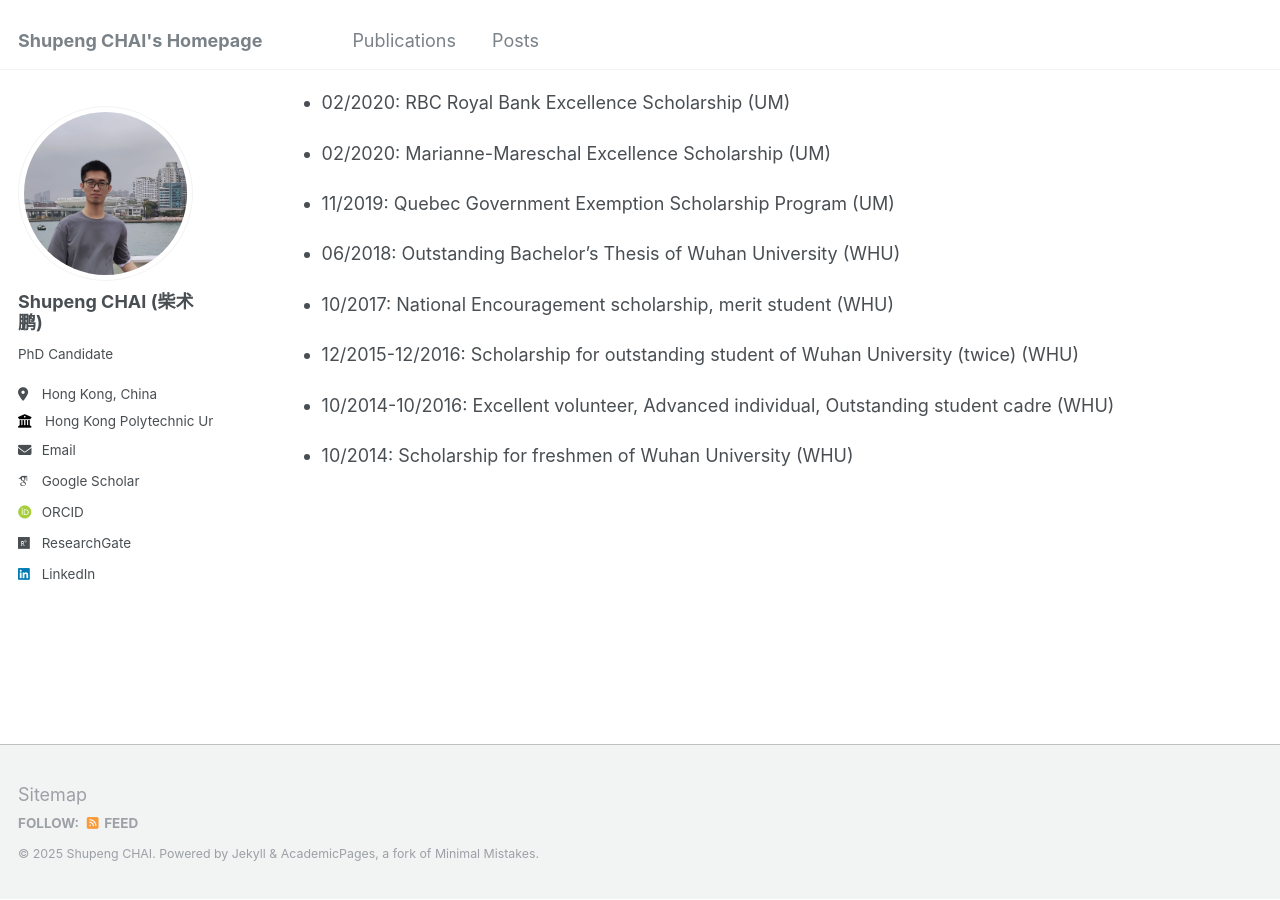
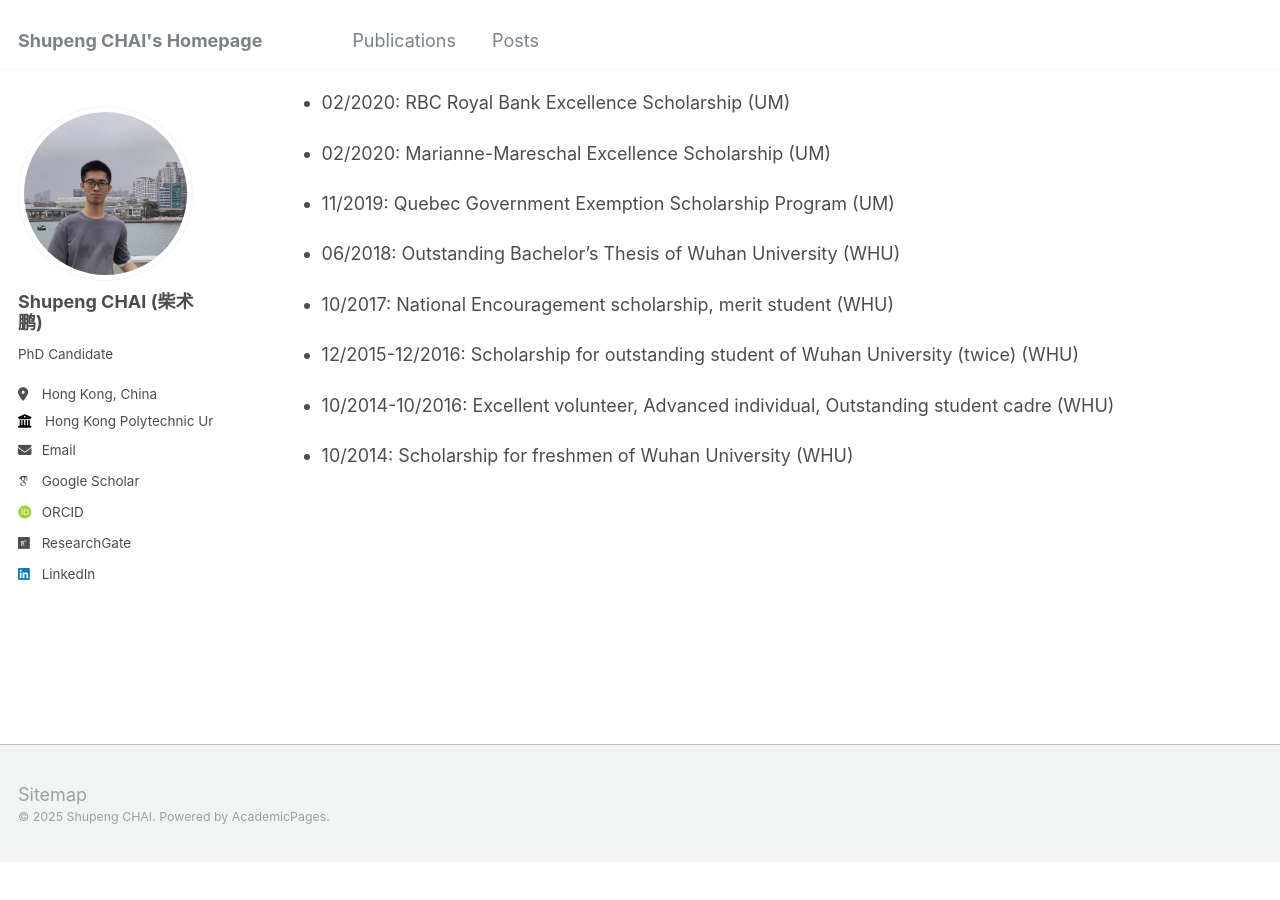
Before and after one commit to spchai/spchai.github.io, a Jekyll site: the page built from _pages/about.md, in a window 1280 px wide and 900 px high, scrolled down 2029 px. Built offline with Jekyll 4.4.1, drawn with Linux system fonts in a browser that asks for light colours; some web fonts are replaced; after the commit the page ends 2892 px from its top, so only the background shows below that.

Commit message:
Update footer.html

```diff
--- a/_includes/footer.html
+++ b/_includes/footer.html
@@ -1,6 +1,6 @@
 {% include base_path %}
 
-{% if site.author.github or site.author.bitbucket or site.atom_feed.hide != true %}
+<!--{% if site.author.github or site.author.bitbucket or site.atom_feed.hide != true %}
 <div class="page__footer-follow">
   <ul class="social-icons">
     {% if site.data.ui-text[site.locale].follow_label %}
@@ -19,4 +19,5 @@
 </div>
 {% endif %}
 
-<div class="page__footer-copyright">&copy; {{ site.time | date: '%Y' }} {{ site.name | default: site.title }}. {{ site.data.ui-text[site.locale].powered_by | default: "Powered by" }} <a href="http://jekyllrb.com" rel="nofollow">Jekyll</a> &amp; <a href="https://github.com/academicpages/academicpages.github.io">AcademicPages</a>, a fork of <a href="https://mademistakes.com/work/minimal-mistakes-jekyll-theme/" rel="nofollow">Minimal Mistakes</a>.</div>
+<div class="page__footer-copyright">&copy; {{ site.time | date: '%Y' }} {{ site.name | default: site.title }}. {{ site.data.ui-text[site.locale].powered_by | default: "Powered by" }} <a href="http://jekyllrb.com" rel="nofollow">Jekyll</a> &amp; <a href="https://github.com/academicpages/academicpages.github.io">AcademicPages</a>, a fork of <a href="https://mademistakes.com/work/minimal-mistakes-jekyll-theme/" rel="nofollow">Minimal Mistakes</a>.</div>-->
+<div class="page__footer-copyright">&copy; {{ site.time | date: '%Y' }} {{ site.name | default: site.title }}. {{ site.data.ui-text[site.locale].powered_by | default: "Powered by" }} <a href="https://github.com/academicpages/academicpages.github.io">AcademicPages</a>.</div>
```
